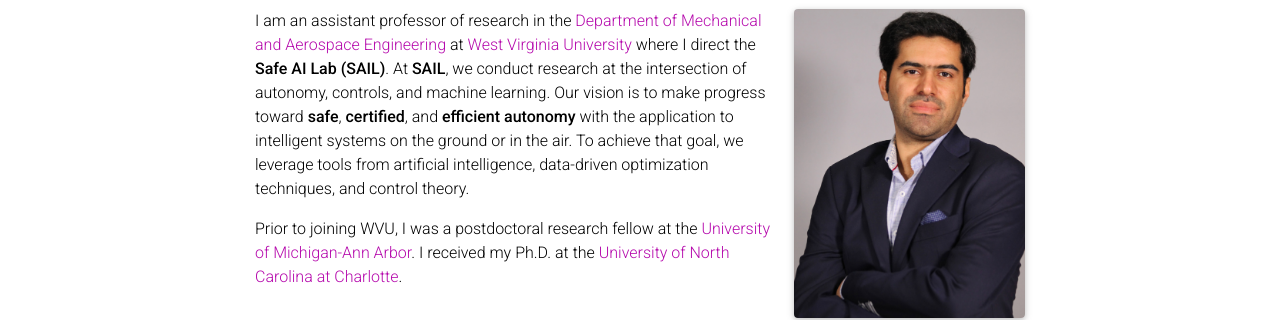
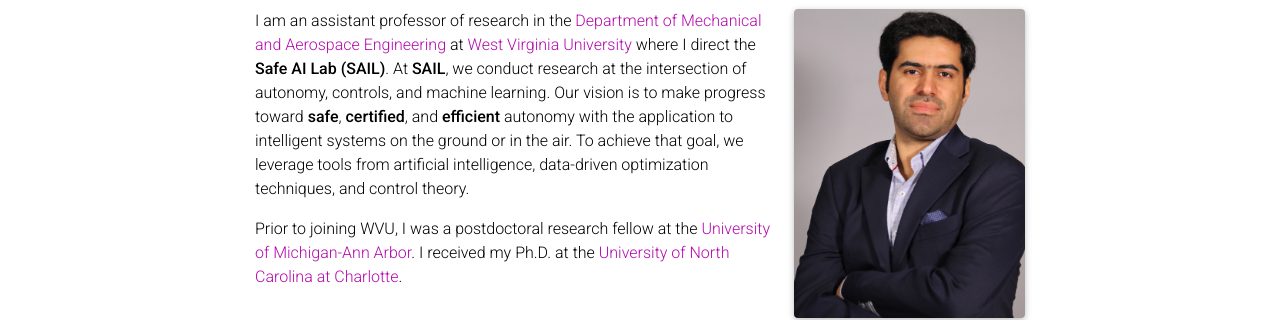
Before and after one commit to AliBaheri/alibaheri, a Jekyll site: the page built from _pages/about.md, in a window 1280 px wide and 900 px high. Shown: the part 191-511 px from the top of the window. Built offline with Jekyll 4.4.1, drawn with Linux system fonts in a browser that asks for light colours; nearby versions of some CDN libraries; comment, search, counter and statistics services are not loaded; a style sheet for code colours, icons or effects is not loaded.

```diff
--- a/_pages/about.md
+++ b/_pages/about.md
@@ -20,6 +20,6 @@ social: true  # includes social icons at the bottom of the page
 ---
 
 I am an assistant professor of research in the [Department of Mechanical and Aerospace Engineering](https://mae.statler.wvu.edu/) at [West Virginia University](https://www.wvu.edu/) where I direct the **Safe AI Lab (SAIL)**. At **SAIL**, we conduct research at the intersection of autonomy, controls, and machine learning.
-Our vision is to make progress toward **safe**, **certified**, and **efficient autonomy** with the application to intelligent systems on the ground or in the air. To achieve that goal, we leverage tools from artificial intelligence, data-driven optimization techniques, and control theory.
+Our vision is to make progress toward **safe**, **certified**, and **efficient** autonomy with the application to intelligent systems on the ground or in the air. To achieve that goal, we leverage tools from artificial intelligence, data-driven optimization techniques, and control theory.
 
 Prior to joining WVU, I was a postdoctoral research fellow at the [University of Michigan-Ann Arbor](https://umich.edu/). I received my Ph.D. at the [University of North Carolina at Charlotte](https://www.charlotte.edu/).
```
